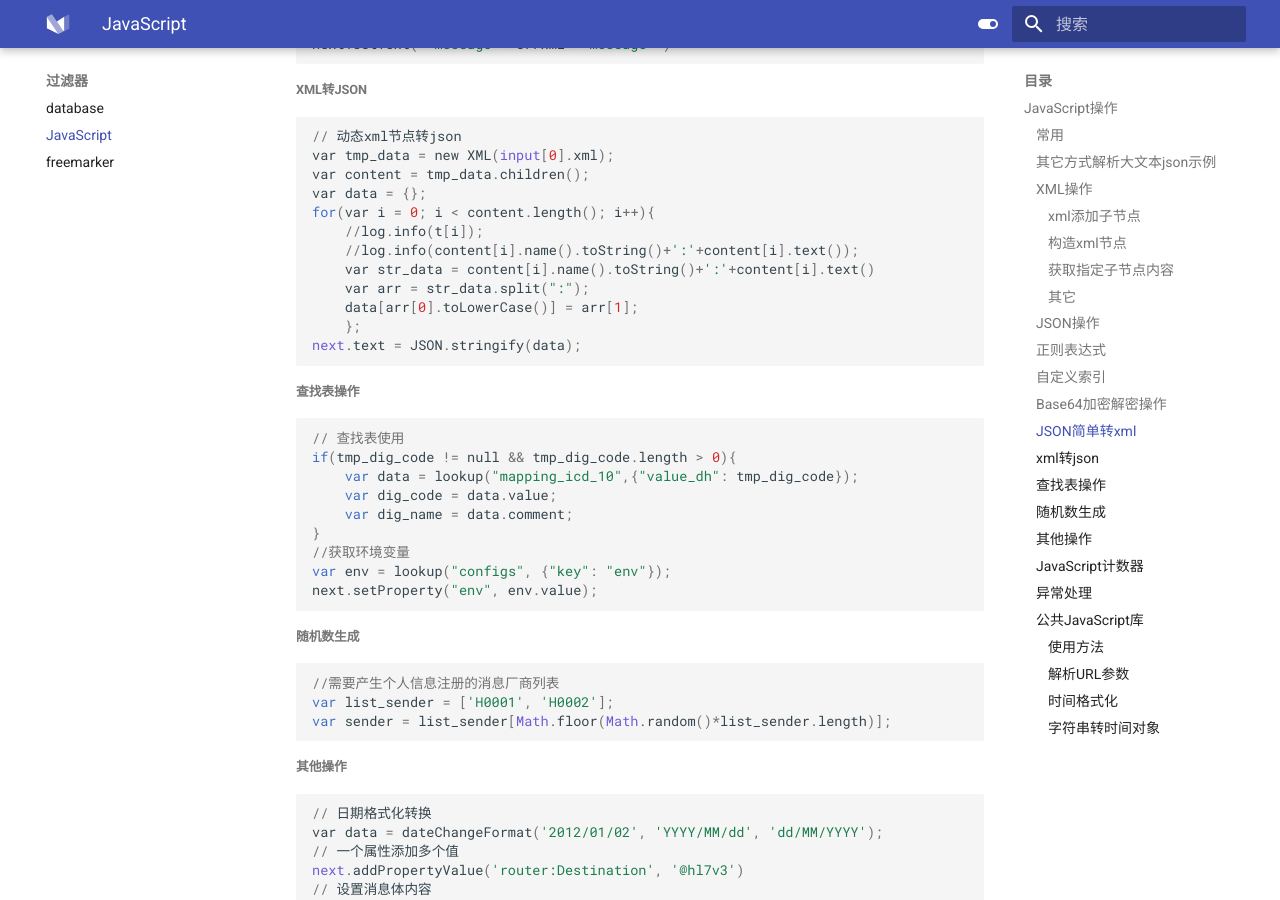
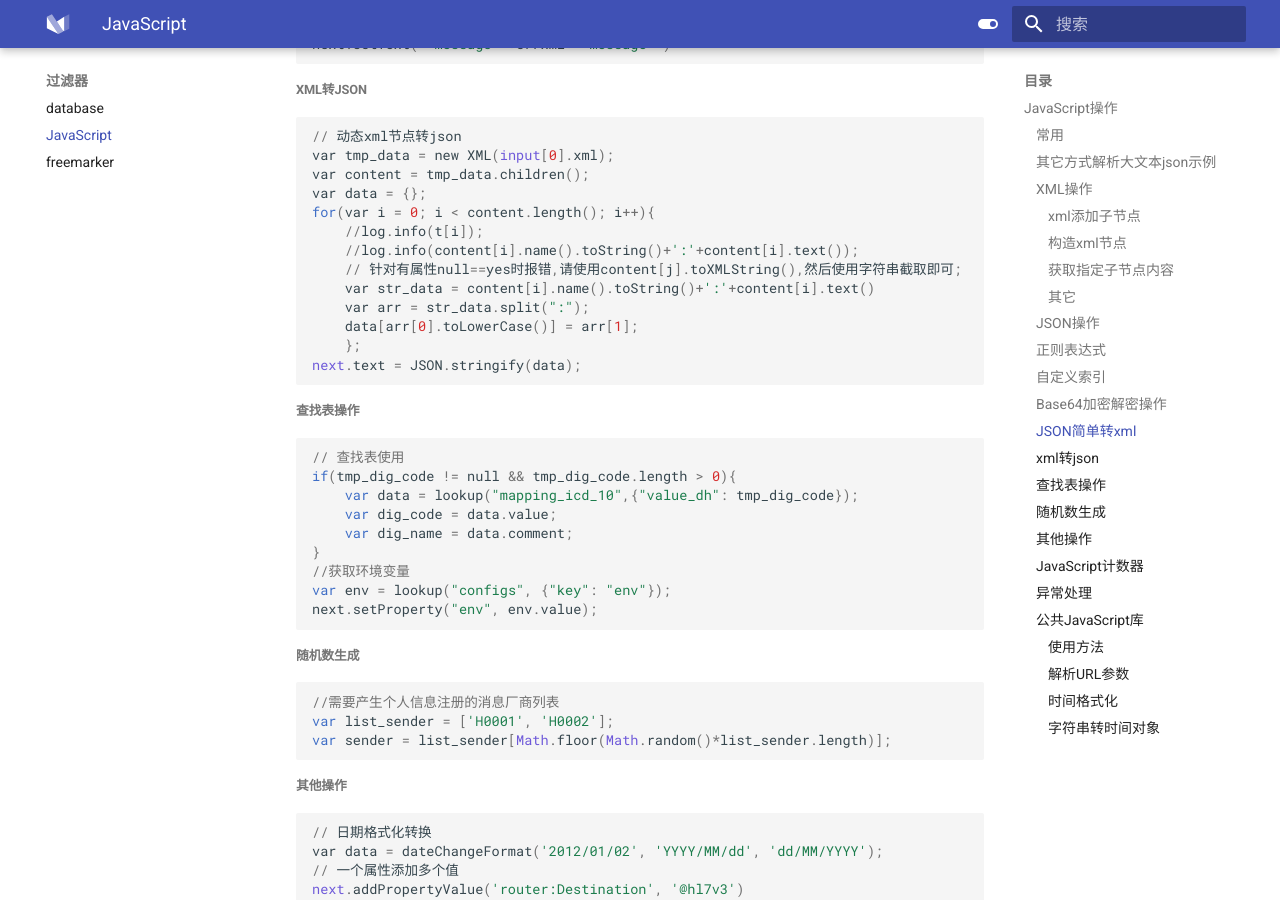
Before and after one commit to liaozhimingandy/demo, an MkDocs documentation site: the page built from docs/filter/JavaScript.md, in a window 1280 px wide and 900 px high, scrolled down 4788 px. Built offline with MkDocs 1.6.1 and Material for MkDocs 9.7.7, drawn with Linux system fonts in a browser that asks for light colours.

Commit message:
完善部分细节

```diff
--- a/docs/filter/JavaScript.md
+++ b/docs/filter/JavaScript.md
@@ -257,6 +257,7 @@ var data = {};
 for(var i = 0; i < content.length(); i++){
 	//log.info(t[i]);
 	//log.info(content[i].name().toString()+':'+content[i].text());
+    // 针对有属性null==yes时报错,请使用content[j].toXMLString(),然后使用字符串截取即可;
 	var str_data = content[i].name().toString()+':'+content[i].text()
 	var arr = str_data.split(":");
 	data[arr[0].toLowerCase()] = arr[1];
```
